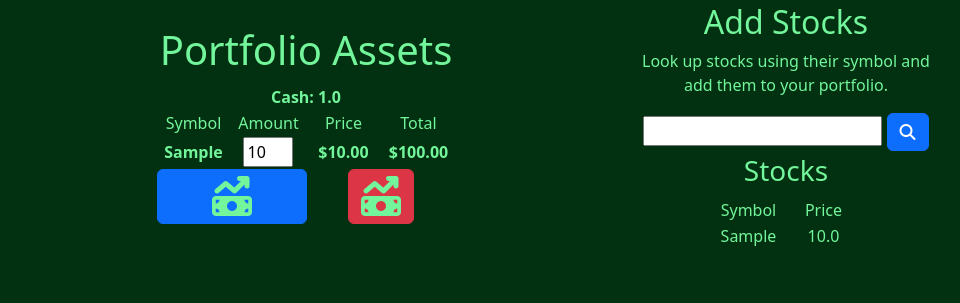
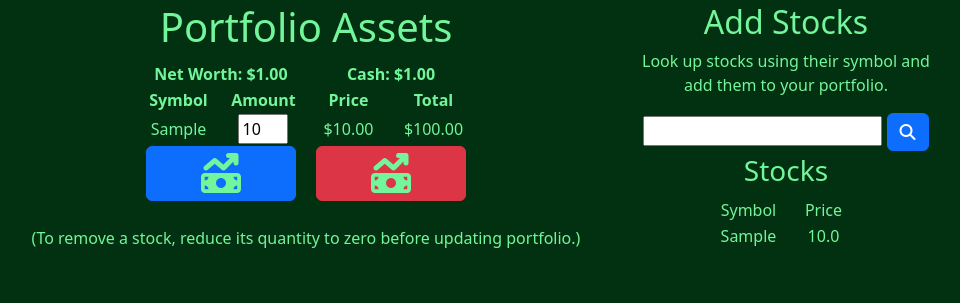
Before and after one commit to NathanNewman/investor, a Flask app: template templates/portfolios/edit.html in a window 1280 px wide. Shown: the part 70-373 px from the top of the page, without its empty margins (174-1134 px from the left). Run offline with Flask 2, Linux system fonts and the light colour scheme; the template is opened without the code that fills it: values that come from a table or form of the project are taken from there, others are empty; tables that the repository leaves empty hold one stand-in row (values such as "Sample post"); some libraries are stand-ins or nearby versions.

Commit message:
finished project

```diff
--- a/app.py
+++ b/app.py
@@ -110,7 +110,6 @@ def redirect_about():
 
 @app.route('/about')
 def about():
-    render_template('/base.html')
     return render_template('/about.html')
 
 
@@ -129,7 +128,7 @@ def user_profile(user_id):
     return render_template('/users/profile.html', user=user, portfolios=portfolios)
 
 
-@app.route('/user/edit/<int:user_id>', methods=["GET", "POST"])
+@app.route('/user/<int:user_id>/edit', methods=["GET", "POST"])
 def edit_profile(user_id):
 
     if not g.user:
@@ -142,15 +141,15 @@ def edit_profile(user_id):
     form = EditUserForm(obj=user)
 
     if form.validate_on_submit():
+        user.id = user_id
+        user.email = form.email.data
+        user.username = form.username.data
+        user.image_url = form.image_url.data
+        user.bio = form.bio.data
         try:
             User.authenticate(form.username.data, form.password.data)
-            user.id = user_id
-            user.email = form.email.data
-            user.username = form.username.data
-            user.image_url = form.image_url.data
-            user.bio = form.bio.data
             db.session.commit()
-            return redirect('/')
+            return redirect(f'/user/{user_id}')
 
         except IntegrityError:
             flash("Username already taken")
@@ -184,9 +183,7 @@ def delete_user(user_id):
     for portfolio in user.portfolios:
         for stock in portfolio.stocks:
             db.session.delete(stock)
-        db.session.commit()
         db.session.delete(portfolio)
-    db.session.commit()
     db.session.delete(user)
     db.session.commit()
     return redirect('/')
@@ -305,7 +302,6 @@ def delete_portfolio(port_id):
 
     for stock in portfolio.stocks:
         db.session.delete(stock)
-    db.session.commit()
 
     db.session.delete(portfolio)
     db.session.commit()
--- a/models.py
+++ b/models.py
@@ -104,12 +104,12 @@ class Portfolio(db.Model):
                              cascade='all, delete-orphan')
 
     def update_net_worth(self):
-        cash = float(self.cash)
+        total = float(self.cash)
         for stock in self.stocks:
             stock.update()
             quantity = stock.quantity
             price = stock.price
-            total = cash + (quantity * price)
+            total = total + (quantity * price)
         self.net_worth = round(total, 2)
         db.session.commit()
         return round(total, 2)
@@ -148,7 +148,7 @@ class User(db.Model):
 
     image_url = db.Column(
         db.Text,
-        default="/static/images/default-pic.png"
+        default="https://media.istockphoto.com/id/1209654046/vector/user-avatar-profile-icon-black-vector-illustration.jpg?s=612x612&w=0&k=20&c=EOYXACjtZmZQ5IsZ0UUp1iNmZ9q2xl1BD1VvN6tZ2UI="
     )
 
     bio = db.Column(
--- a/static/script.js
+++ b/static/script.js
@@ -16,9 +16,9 @@ $(".quantity").on("input", function (event) {
     return window.alert("Cash cannot be less than zero");
   }
   $(`#${symbol}-hiddenTotal`).val(stockTotal);
-  $(`#${symbol}-total`).text(`${stockTotal}`);
+  $(`#${symbol}-total`).text(`$${stockTotal}`);
   $("#dollars").val(dollars);
-  $("#cash").text(`Cash: ${dollars}`);
+  $("#cash").text(`Cash: $${dollars}`);
   return dollars;
 });
 
--- a/static/style.css
+++ b/static/style.css
@@ -51,8 +51,8 @@
 }
 
 #port-table > tbody > tr > td {
-    min-width: 75px;
-    max-width: 75px;
+    min-width: 85px;
+    max-width: 85px;
 }
 
 #portfolio {
--- a/templates/portfolios/edit.html
+++ b/templates/portfolios/edit.html
@@ -1,14 +1,17 @@
 {% extends 'base.html' %} {% block content %}
 <div class="container w-75 text-center" style="background-color: #013110">
-  <div class="row align-items-center">
-    <div class="col-12 col-md-8">
-      <h1 style="color: #73f59b">Portfolio Assets</h1>
+  <div class="row">
+    <div class="col-12 col-md-8" style="color: #73f59b">
+      <h1>Portfolio Assets</h1>
       <form action="/portfolios/{{ portfolio.id }}/edit" method="post">
         <table id="port-table">
           <th>
             <tr>
-              <td colspan="4">
-                <b id="cash">Cash: {{ portfolio.cash }}</b>
+              <td colspan="2">
+                <b>Net Worth: {{ "$%.2f"|format(portfolio.net_worth) }}</b>
+              </td>
+              <td colspan="2">
+                <b id="cash">Cash: {{ "$%.2f"|format(portfolio.cash) }}</b>
                 <input
                   type="hidden"
                   id="dollars"
@@ -18,18 +21,16 @@
               </td>
             </tr>
             <tr>
-              <td>Symbol</td>
-              <td>Amount</td>
-              <td>Price</td>
-              <td>Total</td>
+              <td><b>Symbol</b></td>
+              <td><b>Amount</b></td>
+              <td><b>Price</b></td>
+              <td><b>Total</b></td>
             </tr>
           </th>
           <tbody>
             {% for stock in portfolio.stocks %}
             <tr>
-              <td>
-                <b>{{ stock.symbol }}</b>
-              </td>
+              <td>{{ stock.symbol }}</td>
               <td>
                 <input
                   type="number"
@@ -42,7 +43,7 @@
                 />
               </td>
               <td>
-                <b>{{ "$%.2f"|format(stock.price) }}</b>
+                {{ "$%.2f"|format(stock.price) }}
                 <input
                   type="hidden"
                   id="{{ stock.symbol }}-price"
@@ -50,17 +51,15 @@
                   value="{{ stock.price }}"
                 />
               </td>
-              <td>
-                <b id="{{ stock.symbol }}-total"
-                  >{{ "$%.2f"|format(stock.quantity * stock.price) }}</b
-                >
+              <td id="{{ stock.symbol }}-total">
+                {{ "$%.2f"|format(stock.quantity * stock.price) }}
+              </td>
               <input
                 type="hidden"
                 class="total"
                 id="{{ stock.symbol }}-hiddenTotal"
                 value="{{ stock.quantity * stock.price }}"
               />
-              </td>
             </tr>
             {% endfor %}
             <tr>
@@ -70,7 +69,7 @@
                   class="btn btn-primary"
                   style="width: 150px"
                   data-toggle="tooltip"
-                  title="Submit"
+                  title="Save Portfolio"
                 >
                   <i
                     class="fa-solid fa-money-bill-trend-up"
@@ -82,20 +81,22 @@
                 <a
                   href="/portfolios/{{ portfolio.id }}/delete"
                   class="btn btn-danger"
+                  style="width: 150px"
                   data-toggle="tooltip"
-                    title="Delete Profile">
+                  title="Delete Portfolio"
+                >
                   <i
                     class="fa-solid fa-money-bill-trend-up"
                     style="font-size: 2.5rem; color: #73f59b"
                   ></i>
                 </a>
-
-                </button>
               </td>
             </tr>
           </tbody>
         </table>
       </form>
+      <br>
+      <p>(To remove a stock, reduce its quantity to zero before updating portfolio.)</p>
     </div>
     <div class="col-12 col-md-4" style="color: #73f59b">
       <h2>Add Stocks</h2>
--- a/templates/users/profile.html
+++ b/templates/users/profile.html
@@ -48,6 +48,7 @@
       </div>
     </div>
     <div class="col-12 col-md-6" style="color: #73f59b">
+      {% if user.id == g.user.id %}
       <h3>Add Portfolio</h3>
       <form
         action="/user/create-portfolio"
@@ -56,10 +57,11 @@
         id="create-portfolio"
       >
         <input type="text" name="portfolio-name" />
-        <button type="submit" class="btn btn-primary">
-          <i class="fa-regular fa-folder-plus"></i>
+        <button type="submit" class="btn btn-primary" data-toggle="tooltip" title="Add Portfolio">
+          <i class="fa-solid fa-plus"></i>
         </button>
       </form>
+      {% endif %}
       <table id="profile-portfolios">
         <th>
           <tr>
```
Also changed, not shown: forms.py (+8 -3 lines). Lines whose indentation alone changed are shown as unchanged.
